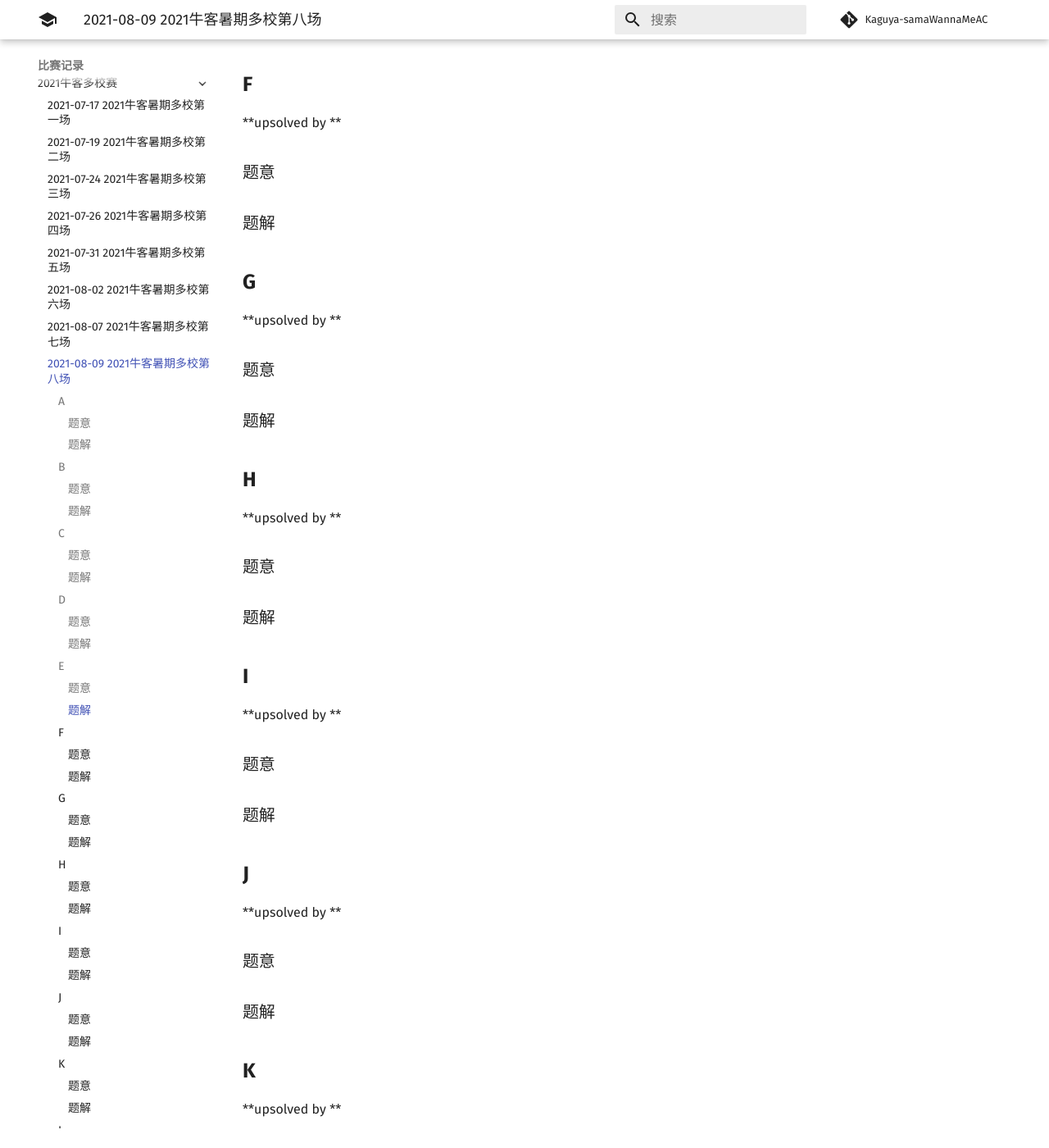
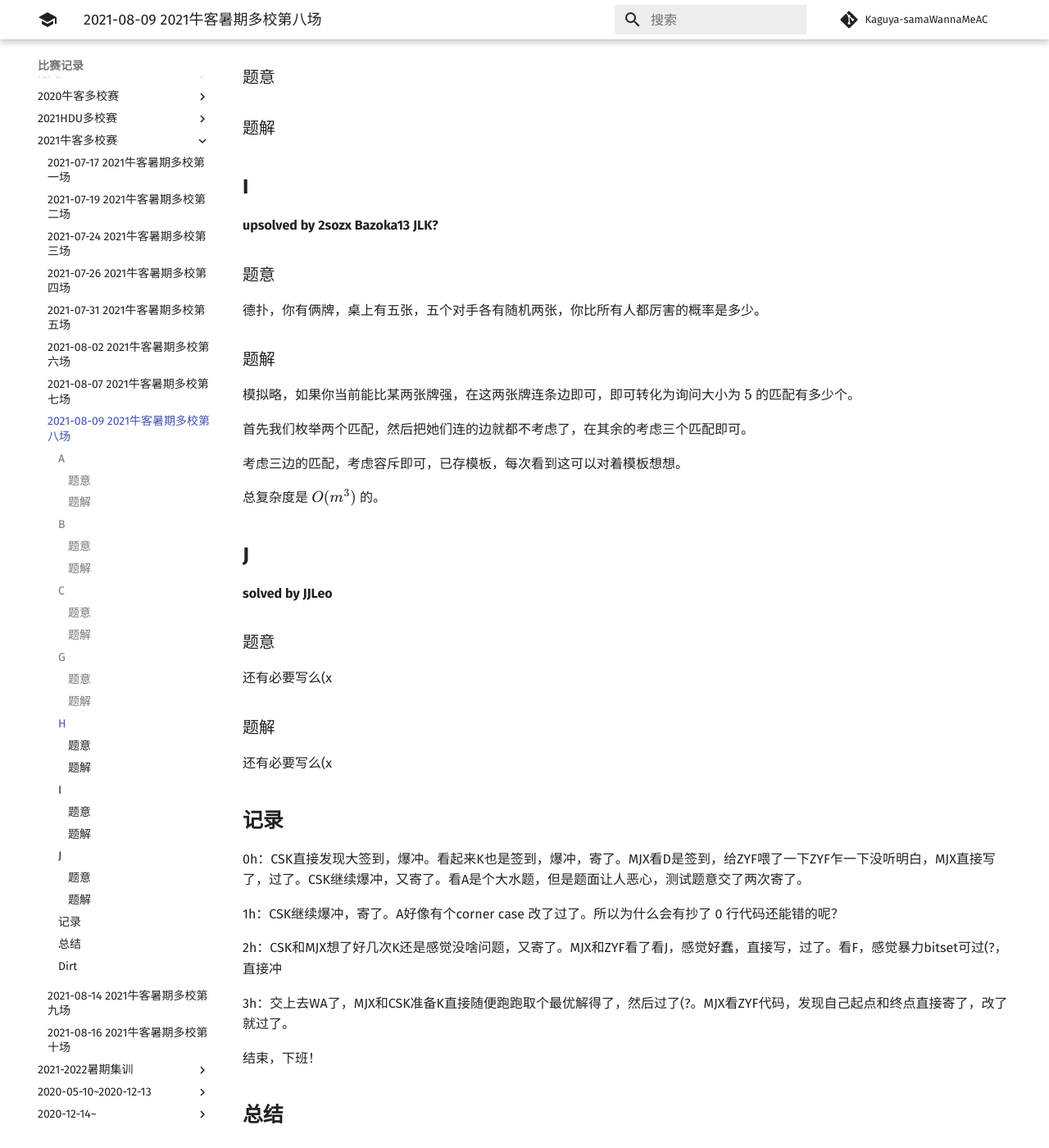
Before and after one commit to Kaguya-samaWannaMeAC/kaguya-samawannameac.github.io, an MkDocs documentation site: the page built from docs/contest/2021-08-09 2021牛客暑期多校第八场.md, in a window 1280 px wide and 1400 px high, scrolled down 3161 px. Shown: the whole window at 82% size. Built offline with MkDocs 1.6.1 and Material for MkDocs 9.7.7, drawn with Linux system fonts in a browser that asks for light colours; comment, search, counter and statistics services are not loaded; some of the changed text lies outside the part shown.

Commit message:
加了几场题解和记录

```diff
--- a/docs/contest/2021-08-09 2021牛客暑期多校第八场.md
+++ b/docs/contest/2021-08-09 2021牛客暑期多校第八场.md
@@ -2,19 +2,19 @@
 
 | 排名    | 当场过题数 | 至今过题数 | 总题数 |
 | ------- | ---------- | ---------- | ------ |
-| 38/1357 | 6          | 7          | 11     |
+| 38/1357 | 6          | 11         | 11     |
 
 ## **A**
 
-**upsolved by **
+**upsolved by 垃圾出题人**
 
 ### 题意
 
-
+爬
 
 ### 题解
 
-
+爬
 
 ## **B**
 
@@ -84,40 +84,6 @@ $n \le 3\times 10^5, m\le 5\times 10^5$ 且 $n$ 是 $3$ 的倍数。
 
   > 考虑黑色出现次数为 $\frac{n}{3} + x$ 次， 白色出现次数为 $\frac{n}{3} + y$ 次，如果有合法的方案一定是将黑色替换 $x$ 次， 白色替换 $y$ 次，考虑按深度替换。每替换一次黑色，最多会 ban 掉一个白色使得这个白色不能被替换，白色同理，因此最多 ban 掉 $x + y$ 个颜色，由于 $x + y = \frac{n}{3} \le \frac{n}{3}$ ，因此这样的构造即可将三种颜色均出现 $\frac{n}{3}$ 次。
 
-## **D**
-
-**upsolved by **
-
-### 题意
-
-
-
-### 题解
-
-
-
-## **E**
-
-**upsolved by **
-
-### 题意
-
-
-
-### 题解
-
-
-
-## **F**
-
-**upsolved by **
-
-### 题意
-
-
-
-### 题解
-
 
 
 ## **G**
@@ -126,7 +92,7 @@ $n \le 3\times 10^5, m\le 5\times 10^5$ 且 $n$ 是 $3$ 的倍数。
 
 ### 题意
 
-
+不会（x
 
 ### 题解
 
@@ -134,7 +100,7 @@ $n \le 3\times 10^5, m\le 5\times 10^5$ 且 $n$ 是 $3$ 的倍数。
 
 ## **H**
 
-**upsolved by **
+**upsolved by JJLeo**
 
 ### 题意
 
@@ -142,59 +108,49 @@ $n \le 3\times 10^5, m\le 5\times 10^5$ 且 $n$ 是 $3$ 的倍数。
 
 ### 题解
 
-
-
 ## **I**
 
-**upsolved by **
+**upsolved by 2sozx Bazoka13 JLK?**
 
 ### 题意
 
-
+德扑，你有俩牌，桌上有五张，五个对手各有随机两张，你比所有人都厉害的概率是多少。
 
 ### 题解
 
+模拟略，如果你当前能比某两张牌强，在这两张牌连条边即可，即可转化为询问大小为 $5$ 的匹配有多少个。
 
+首先我们枚举两个匹配，然后把她们连的边就都不考虑了，在其余的考虑三个匹配即可。
+
+考虑三边的匹配，考虑容斥即可，已存模板，每次看到这可以对着模板想想。
+
+总复杂度是 $O(m^3)$ 的。
 
 ## **J**
 
-**upsolved by **
+**solved by JJLeo**
 
 ### 题意
 
-
+还有必要写么(x
 
 ### 题解
 
-
-
-## **K**
-
-**upsolved by **
-
-### 题意
-
-
-
-### 题解
-
-
-
-## **L**
-
-**upsolved by **
-
-### 题意
-
-
-
-### 题解
+还有必要写么(x
 
 
 
 ## **记录**
 
+0h：CSK直接发现大签到，爆冲。看起来K也是签到，爆冲，寄了。MJX看D是签到，给ZYF喂了一下ZYF乍一下没听明白，MJX直接写了，过了。CSK继续爆冲，又寄了。看A是个大水题，但是题面让人恶心，测试题意交了两次寄了。
 
+1h：CSK继续爆冲，寄了。A好像有个corner case 改了过了。所以为什么会有抄了 0 行代码还能错的呢？
+
+2h：CSK和MJX想了好几次K还是感觉没啥问题，又寄了。MJX和ZYF看了看J，感觉好蠢，直接写，过了。看F，感觉暴力bitset可过(?，直接冲
+
+3h：交上去WA了，MJX和CSK准备K直接随便跑跑取个最优解得了，然后过了(?。MJX看ZYF代码，发现自己起点和终点直接寄了，改了就过了。
+
+结束，下班！
 
 ## **总结**
 
--- a/mkdocs.yml
+++ b/mkdocs.yml
@@ -108,6 +108,8 @@ nav:
         - 2021-08-02 2021牛客暑期多校第六场: contest/2021-08-02 2021牛客暑期多校第六场.md
         - 2021-08-07 2021牛客暑期多校第七场: contest/2021-08-07 2021牛客暑期多校第七场.md
         - 2021-08-09 2021牛客暑期多校第八场: contest/2021-08-09 2021牛客暑期多校第八场.md
+        - 2021-08-14 2021牛客暑期多校第九场: contest/2021-08-14 2021牛客暑期多校第九场.md
+        - 2021-08-16 2021牛客暑期多校第十场: contest/2021-08-16 2021牛客暑期多校第十场.md
     - 2021-2022暑期集训:
         - 2021-07-22 2021-2022 BUAA XCPC Team Supplementary Training 01: contest/2021-07-22 2021-2022 BUAA XCPC Team Supplementary Training 01.md
         - 2021-07-29 2021-2022 BUAA XCPC Team Supplementary Training 02: contest/2021-07-29 2021-2022 BUAA XCPC Team Supplementary Training 02.md
```
Also changed, not shown: docs/contest/2021-07-31 2021牛客暑期多校第五场.md (+11 -15 lines), docs/contest/2021-08-05 2021-2022 BUAA XCPC Team Supplementary Training 03.md (+2 -2 lines), docs/contest/2021-08-14 2021牛客暑期多校第九场.md (added, +154 -0 lines), docs/contest/2021-08-16 2021牛客暑期多校第十场.md (added, +135 -0 lines), docs/contest/2021-08-18 2019毛营-名称待改.md (added, +157 -0 lines).
